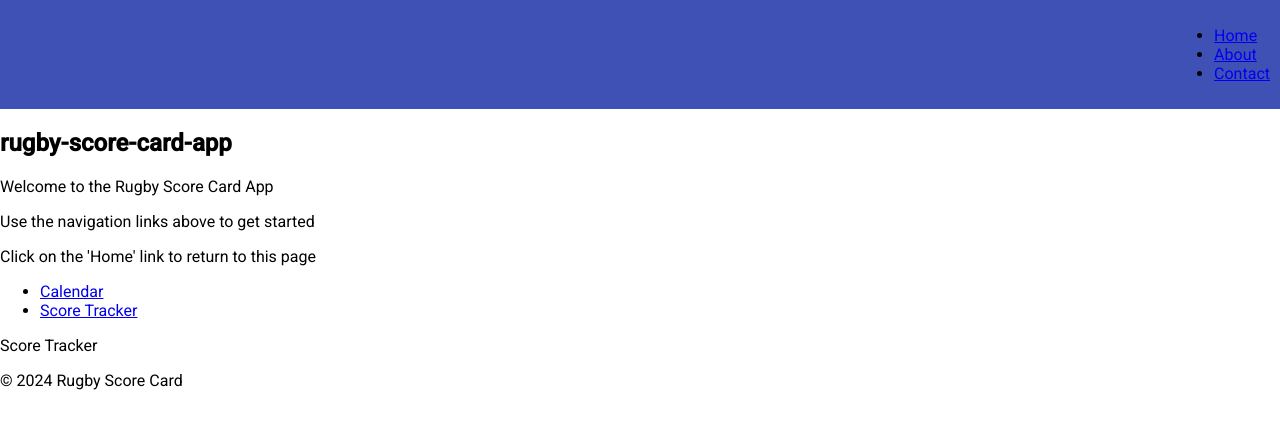
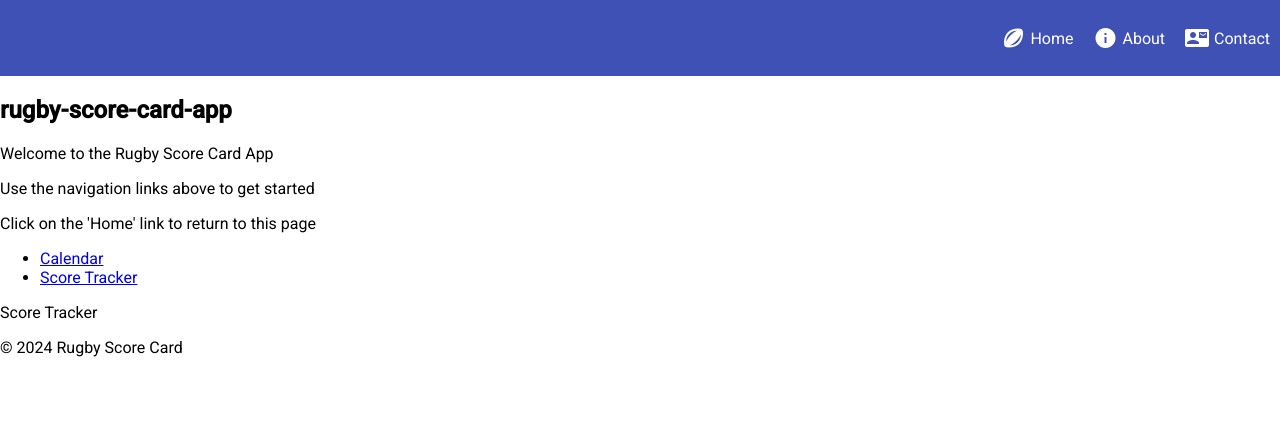
Before and after one commit to ddeveloper72/TopScoreRFC, an Angular app: page /score-tracker in a window 1280 px wide. Shown: the top 428 px of the page. Built offline with nearby package versions, Linux system fonts and the light colour scheme.

Commit message:
Refactor app-header.component.ts to use Angular Material modules and external template for improved structure

```diff
--- a/src/app/app-header/app-header.component.ts
+++ b/src/app/app-header/app-header.component.ts
@@ -1,21 +1,15 @@
 import { Component } from '@angular/core';
+import { MatSlideToggleModule } from '@angular/material/slide-toggle';
+import { MatListModule } from '@angular/material/list';
+import { MatIconModule } from '@angular/material/icon';
+
 
 @Component({
   selector: 'app-header',
-  imports: [],
-  template: `
-  <header>
-    <nav>
-      <ul>
-        <li><a href="#">Home</a></li>
-        <li><a href="#">About</a></li>
-        <li><a href="#">Contact</a></li>
-      </ul>
-    </nav>
-    </header>
-    `,
-  styleUrl: './app-header.component.scss'
+  imports: [MatSlideToggleModule, MatListModule, MatIconModule],
+  templateUrl: './app-header.component.html',
+  styleUrl: './app-header.component.scss',
 })
 export class AppHeaderComponent {
-title='Header';
+  title = 'Header';
 }
```
